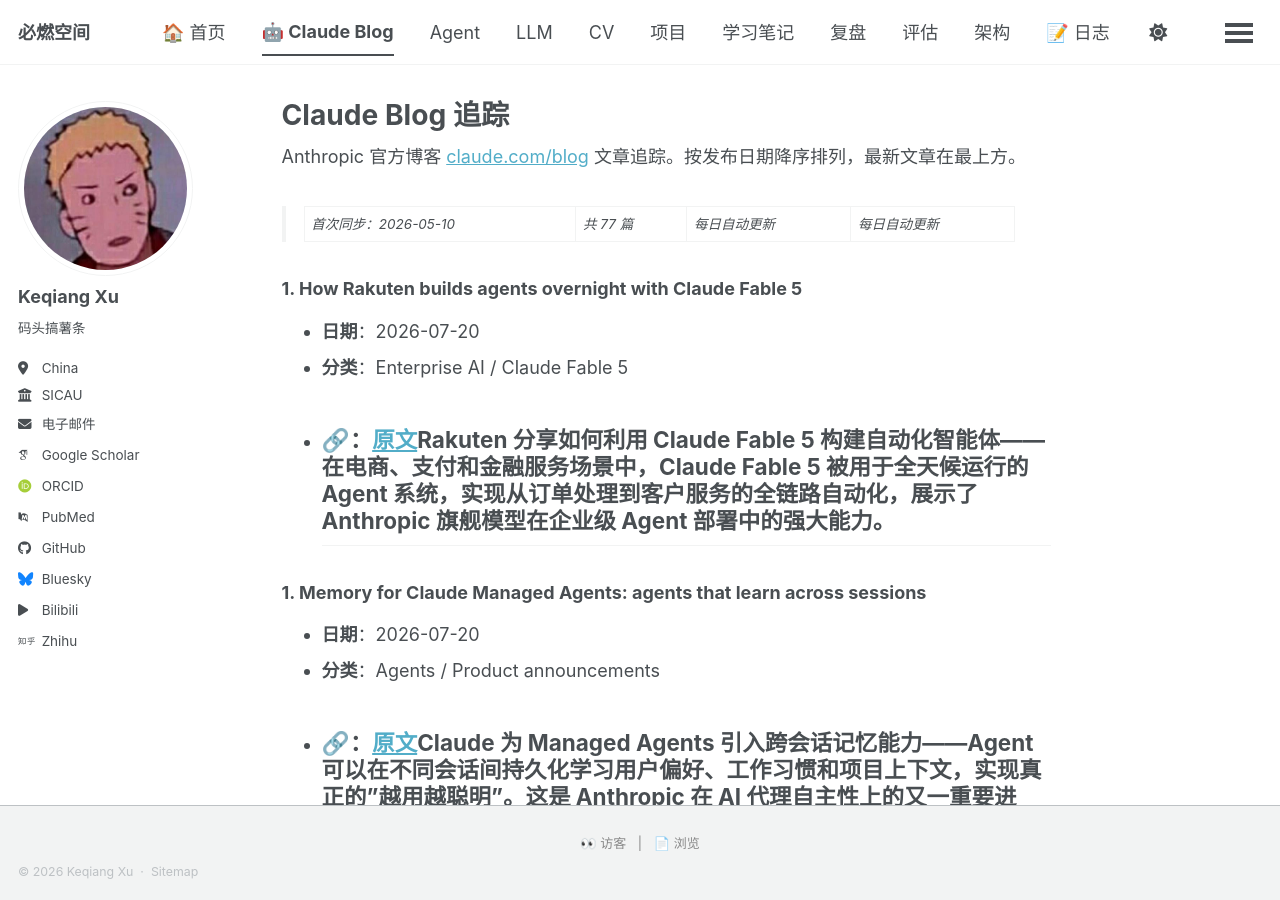
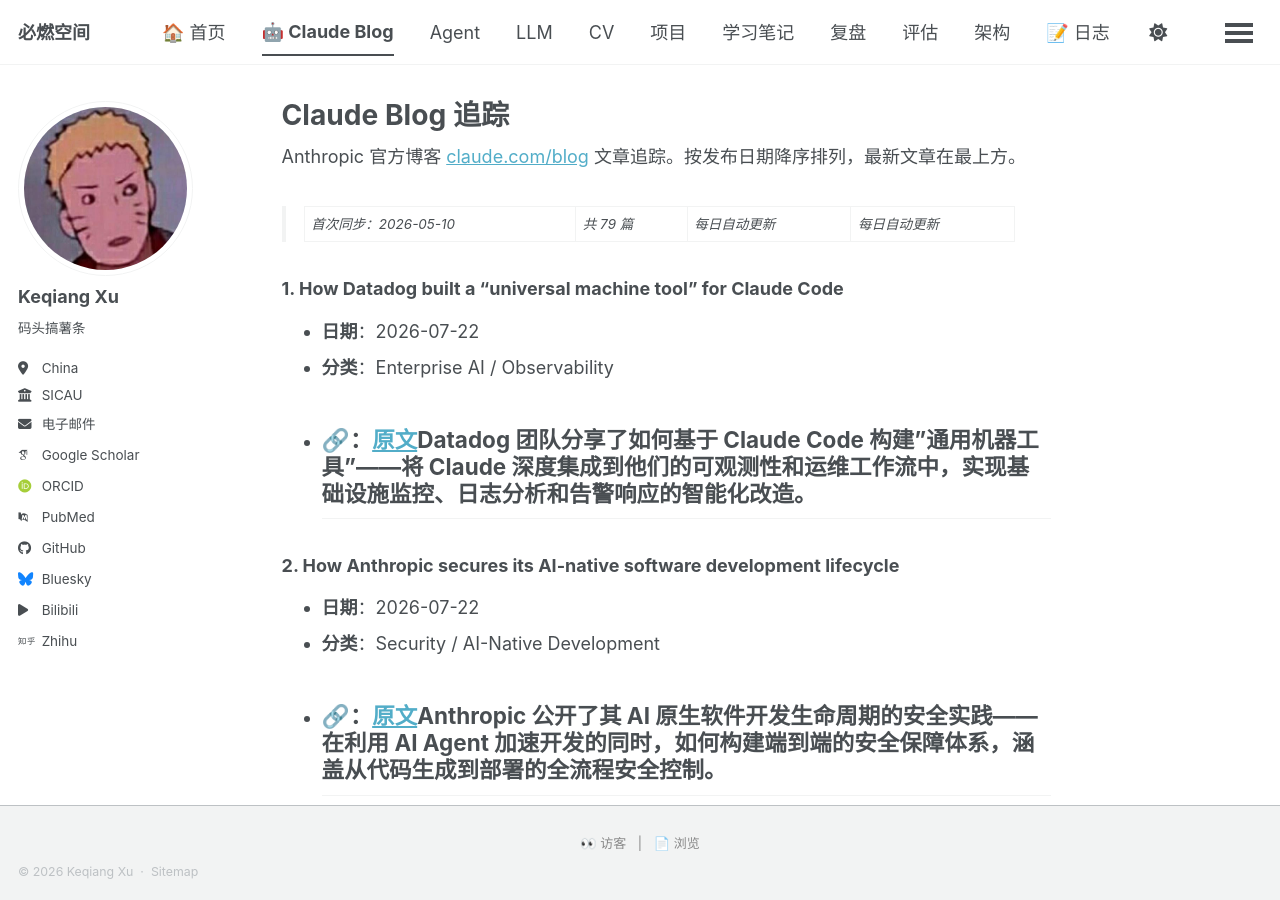
Before and after one commit to Qnh233/Qnh233.github.io, a Jekyll site: the page built from _pages/claude-blog.md, in a window 1280 px wide and 900 px high. Built offline with Jekyll 4.4.1, drawn with Linux system fonts in a browser that asks for light colours; some web fonts are replaced; a script bundle is joined from its source files by our own code; library files that are not in the unit come from our copies; comment, search, counter and statistics services are not loaded; some of the changed text lies outside the part shown.

Commit message:
sync: claude blog +2 articles (2026-07-22)

```diff
--- a/_pages/claude-blog.md
+++ b/_pages/claude-blog.md
@@ -7,9 +7,21 @@
 
 Anthropic 官方博客 [claude.com/blog](https://claude.com/blog) 文章追踪。按发布日期降序排列，最新文章在最上方。
 
-> 首次同步：2026-05-10 | 共 77 篇 | 每日自动更新 | 每日自动更新
+> 首次同步：2026-05-10 | 共 79 篇 | 每日自动更新 | 每日自动更新
 
-### 1. How Rakuten builds agents overnight with Claude Fable 5
+### 1. How Datadog built a "universal machine tool" for Claude Code
+- **日期**：2026-07-22
+- **分类**：Enterprise AI / Observability
+- **🔗**：[原文](https://claude.com/blog/how-datadog-built-a-universal-machine-tool-for-claude-code)Datadog 团队分享了如何基于 Claude Code 构建"通用机器工具"——将 Claude 深度集成到他们的可观测性和运维工作流中，实现基础设施监控、日志分析和告警响应的智能化改造。
+---
+
+### 2. How Anthropic secures its AI-native software development lifecycle
+- **日期**：2026-07-22
+- **分类**：Security / AI-Native Development
+- **🔗**：[原文](https://claude.com/blog/how-anthropic-secures-its-ai-native-software-development-lifecycle)Anthropic 公开了其 AI 原生软件开发生命周期的安全实践——在利用 AI Agent 加速开发的同时，如何构建端到端的安全保障体系，涵盖从代码生成到部署的全流程安全控制。
+---
+
+### 3. How Rakuten builds agents overnight with Claude Fable 5
 - **日期**：2026-07-20
 - **分类**：Enterprise AI / Claude Fable 5
 - **🔗**：[原文](https://claude.com/blog/working-at-the-frontier-rakuten)Rakuten 分享如何利用 Claude Fable 5 构建自动化智能体——在电商、支付和金融服务场景中，Claude Fable 5 被用于全天候运行的 Agent 系统，实现从订单处理到客户服务的全链路自动化，展示了 Anthropic 旗舰模型在企业级 Agent 部署中的强大能力。
@@ -438,7 +450,7 @@
 
 ---
 
-## 最后更新：2026-07-20 · 共 77 篇文章
+## 最后更新：2026-07-22 · 共 79 篇文章
 
 ### 1. Working at the frontier: How Hebbia builds AI for financial diligence that can't miss a detail
 - **日期**：2026-07-13
```
